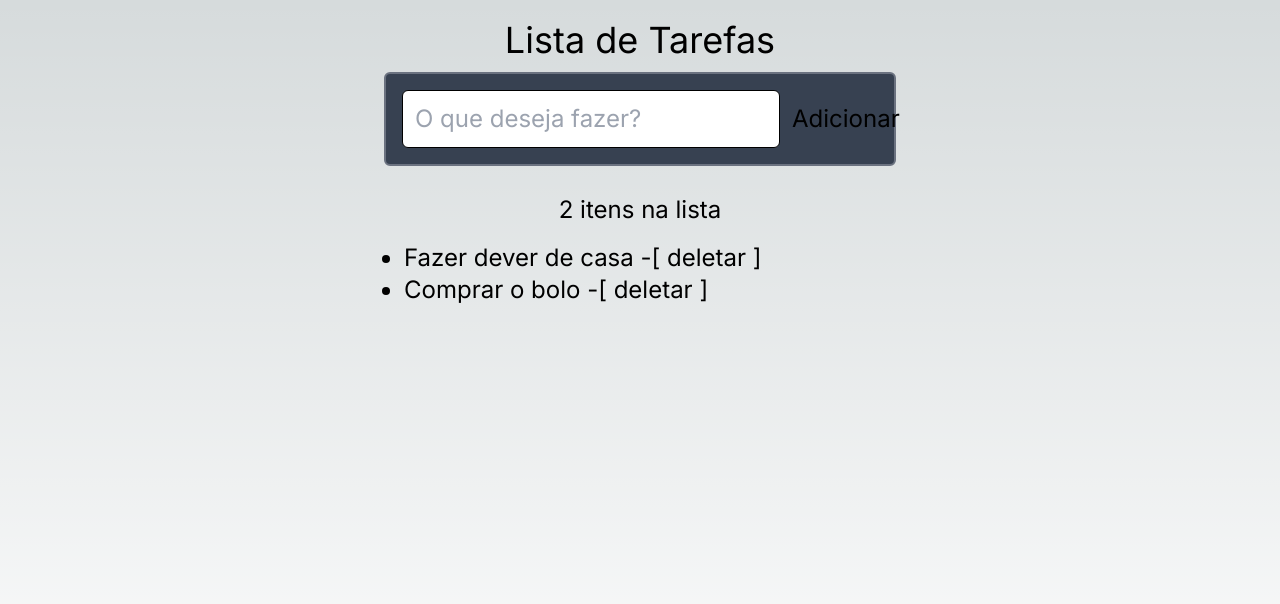
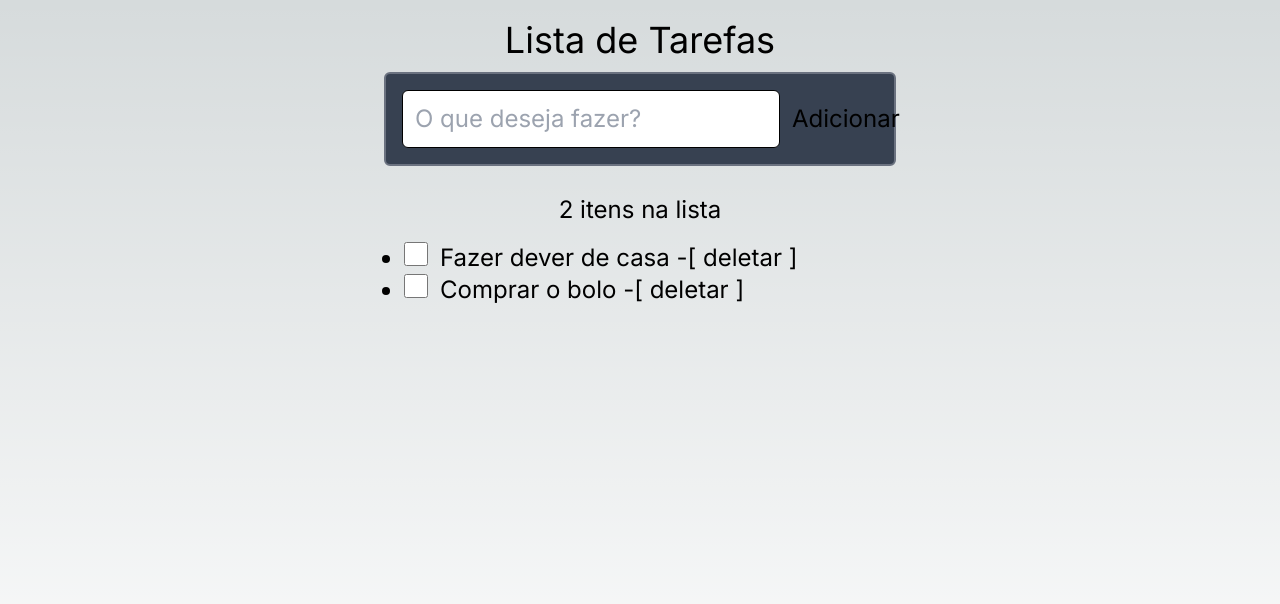
Before and after one commit to DavidGBbr/NextToDo, a Next.js app: page / in a window 1280 px wide. Shown: the top 604 px of the page. Built offline with nearby package versions, Linux system fonts and the light colour scheme.

Commit message:
created checkbox

```diff
--- a/src/app/page.tsx
+++ b/src/app/page.tsx
@@ -19,6 +19,12 @@ const Page = () => {
     setList(list.filter((item, key) => key !== index));
   };
 
+  const toggleItem = (index: number) => {
+    let newList = [...list];
+    newList[index].checked = !newList[index].checked;
+    setList(newList);
+  };
+
   return (
     <div className="w-screen h-screen flex flex-col items-center text-2xl">
       <h1 className="text-4xl mt-5">Lista de Tarefas</h1>
@@ -38,6 +44,12 @@ const Page = () => {
       <ul className="w-full max-w-lg list-disc pl-5">
         {list.map((item, index) => (
           <li key={index}>
+            <input
+              onClick={() => toggleItem(index)}
+              type="checkbox"
+              checked={item.checked}
+              className="h-6 w-6 mr-3"
+            />
             {item.label} -
             <button
               onClick={() => deleteItem(index)}
```
